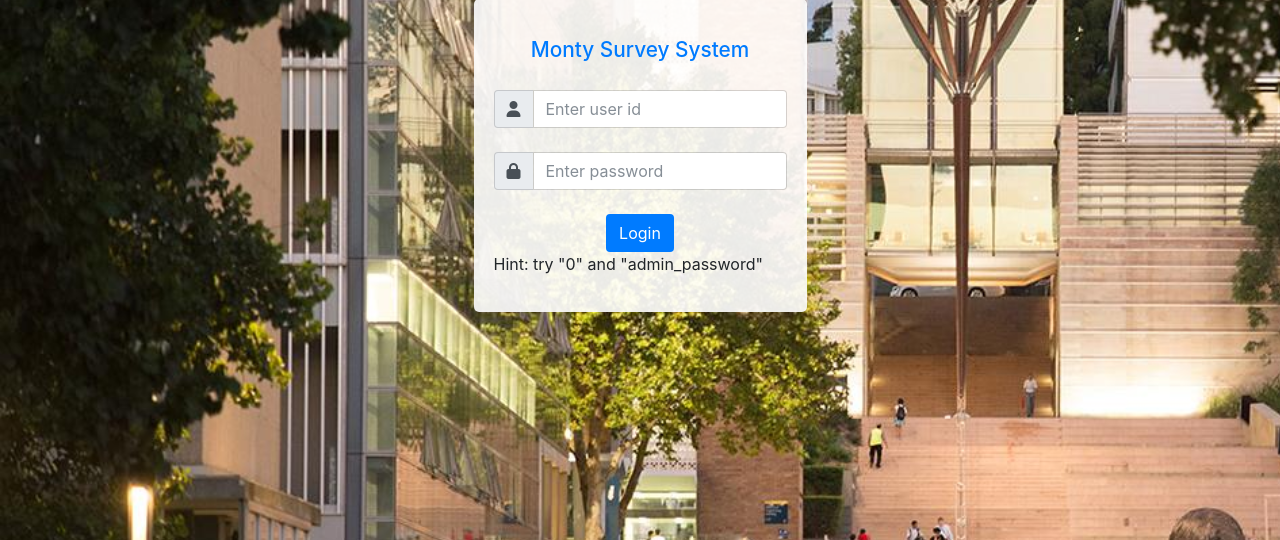
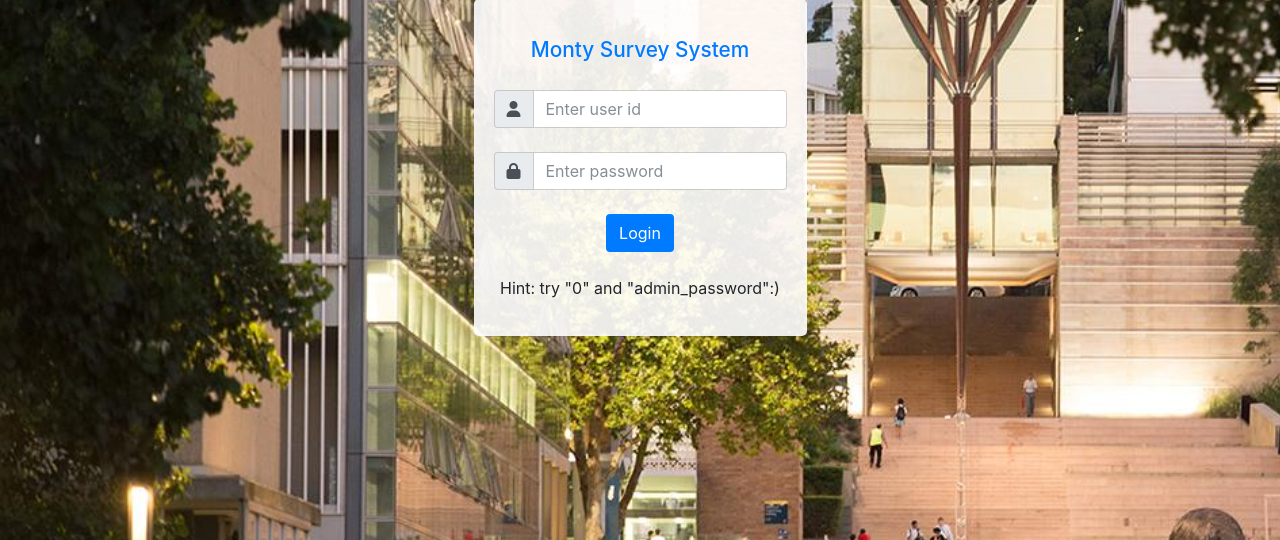
Before and after one commit to dannykennedy/monty-survey-system, a Flask app: page / in a window 1280 px wide. Shown: the part 101-641 px from the top of the page. Run offline with Flask 2, Linux system fonts and the light colour scheme; some libraries are stand-ins or nearby versions.

Commit message:
Update basic_login.html

```diff
--- a/templates/basic_login.html
+++ b/templates/basic_login.html
@@ -48,8 +48,8 @@
 					<button type="submit" class="btn btn-default">Login</button>
 				</div>
 			</form>
-
-			<p>Hint: try "0" and "admin_password"</p>
+			<br>
+			<p style="width: 100%; text-align: center;">Hint: try "0" and "admin_password":)</p>
 
 			</div> <!--form-group-->
 			</div> <!--login-box-->
```
